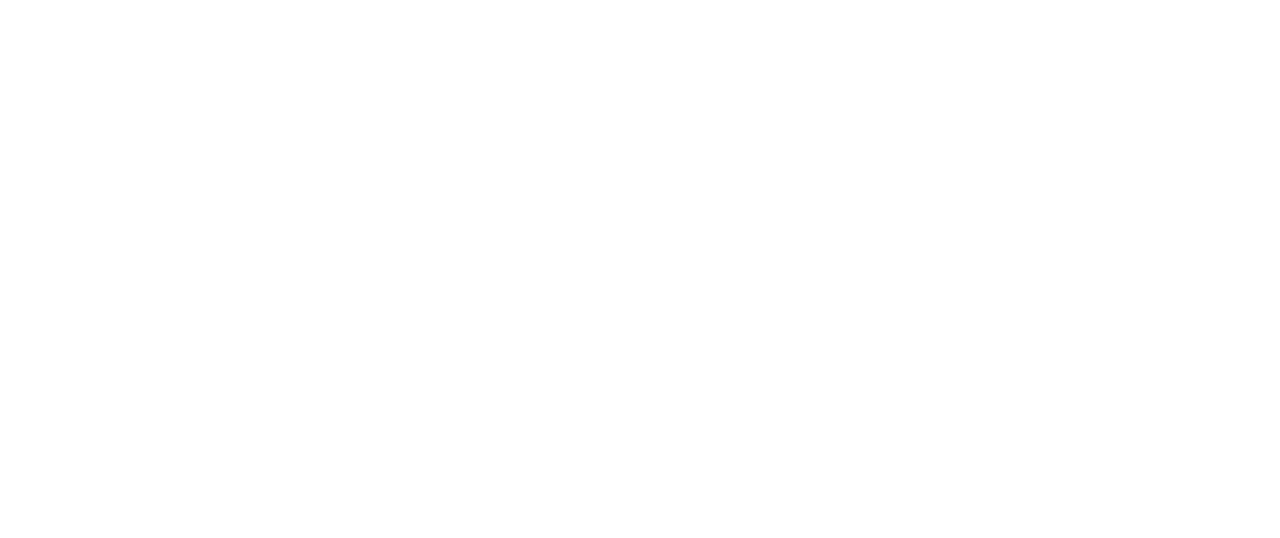
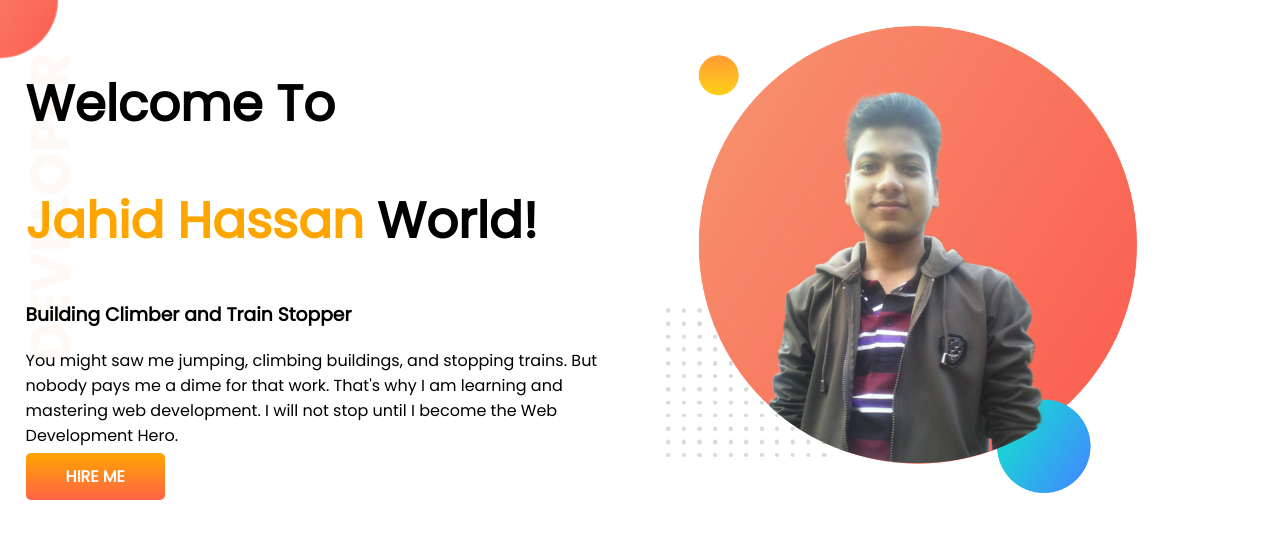
Before and after one commit to jahid4striver/developer-protfolio, a plain HTML site: page index.html in a window 1280 px wide. Drawn offline with Linux system fonts and the light colour scheme.

Commit message:
First Section Created

```diff
--- a/index.html
+++ b/index.html
@@ -1,13 +1,33 @@
 <!DOCTYPE html>
 <html lang="en">
+
 <head>
     <meta charset="UTF-8">
     <meta http-equiv="X-UA-Compatible" content="IE=edge">
     <meta name="viewport" content="width=device-width, initial-scale=1.0">
     <title>Jahid Profoilo</title>
+    <link rel="preconnect" href="https://fonts.googleapis.com">
+    <link rel="preconnect" href="https://fonts.gstatic.com" crossorigin>
+    <link href="https://fonts.googleapis.com/css2?family=Poppins&display=swap" rel="stylesheet">
     <link rel="stylesheet" href="style.css">
 </head>
+
 <body>
+    <section class="top-banner">
+        <div class="half-width">
+            <h1>Welcome To</h1>
+            <h1><span class="orange-color">Jahid Hassan</span> World!</h1>
+            <h3>Building Climber and Train Stopper</h3>
+            <p>You might saw me jumping, climbing buildings, and stopping trains. But nobody pays me a dime for that
+                work.
+                That's why I am learning and mastering web development. I will not stop until I become the Web
+                Development
+                Hero.
+            </p>
+            <a class="link-button" href="https://www.linkedin.com/company/programminghero/" target="_blank">HIRE ME</a>
+        </div>
+        <div class="half-width"><img src="images/jahid-1.png" alt=""></div>
+    </section>
+</body>
 
-</body>
 </html>
--- a/style.css
+++ b/style.css
@@ -0,0 +1,33 @@
+body{
+    font-family: 'Poppins', sans-serif;
+    margin: 0;
+}
+h1{
+    font-size: 50px;
+}
+.orange-color{
+    color: orange;
+}
+section{
+    display: flex;
+}
+.half-width{
+    width: 50%;
+    padding: 2%;
+
+}
+.half-width img{
+    width: 80%;
+}
+.link-button{
+    text-decoration: none;
+    background-image: linear-gradient(orange,tomato);
+    padding: 12px 40px;
+    color: white;
+    border-radius: 5px;
+    font-weight: 700;
+}
+.top-banner{
+    background-image: url(images/top-banner.png);
+    background-repeat: no-repeat;
+}
```
Also changed, not shown: images/dream-bg.png (added), images/exp-bg.png (added), images/jahid-1.png (added), images/jhankar.png (added), images/jhankar2.png (added), images/my-bg2.png (added), images/top-banner.png (added), showOff/26062012331.jpg (added), showOff/IMG_20160112_165410.jpg (added).
